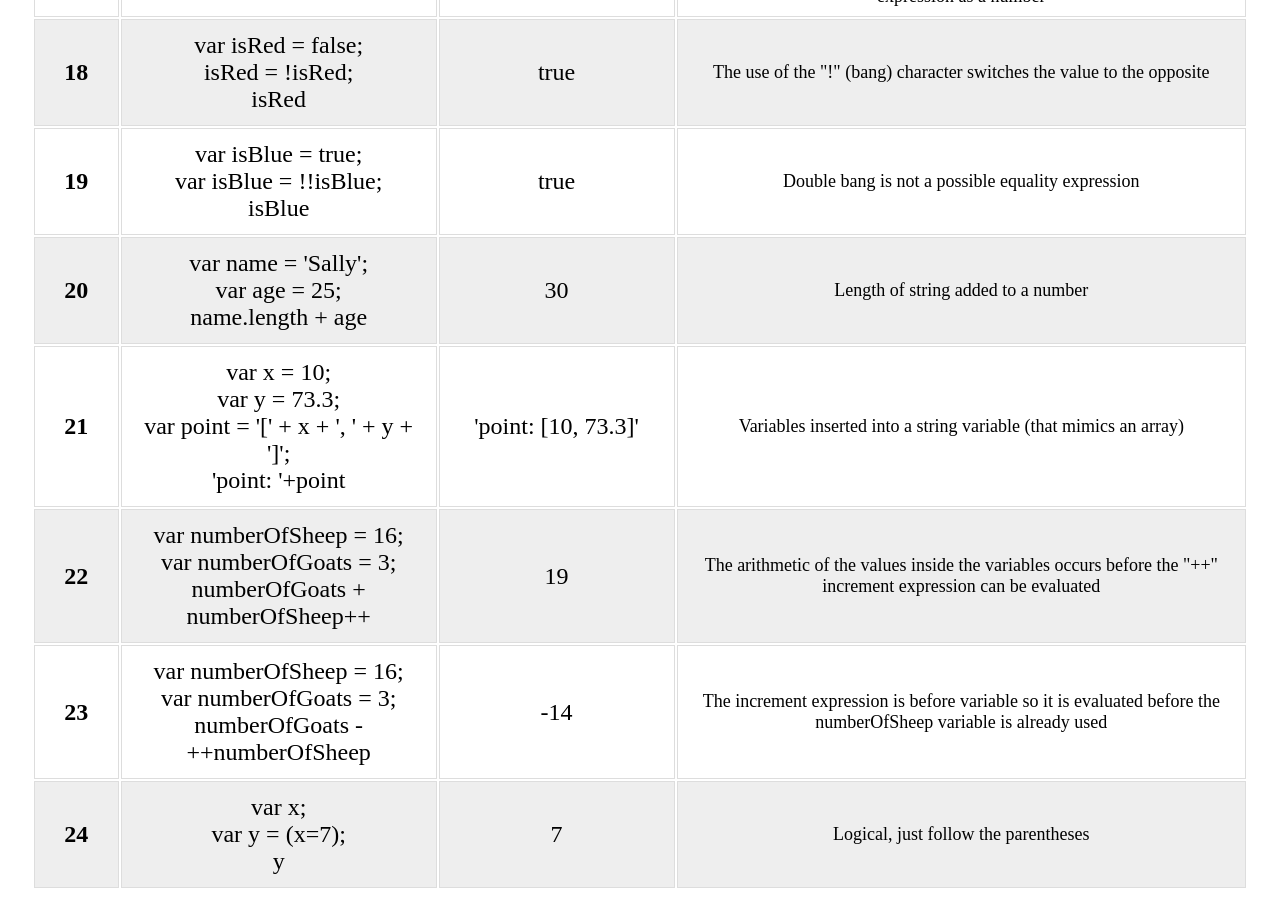
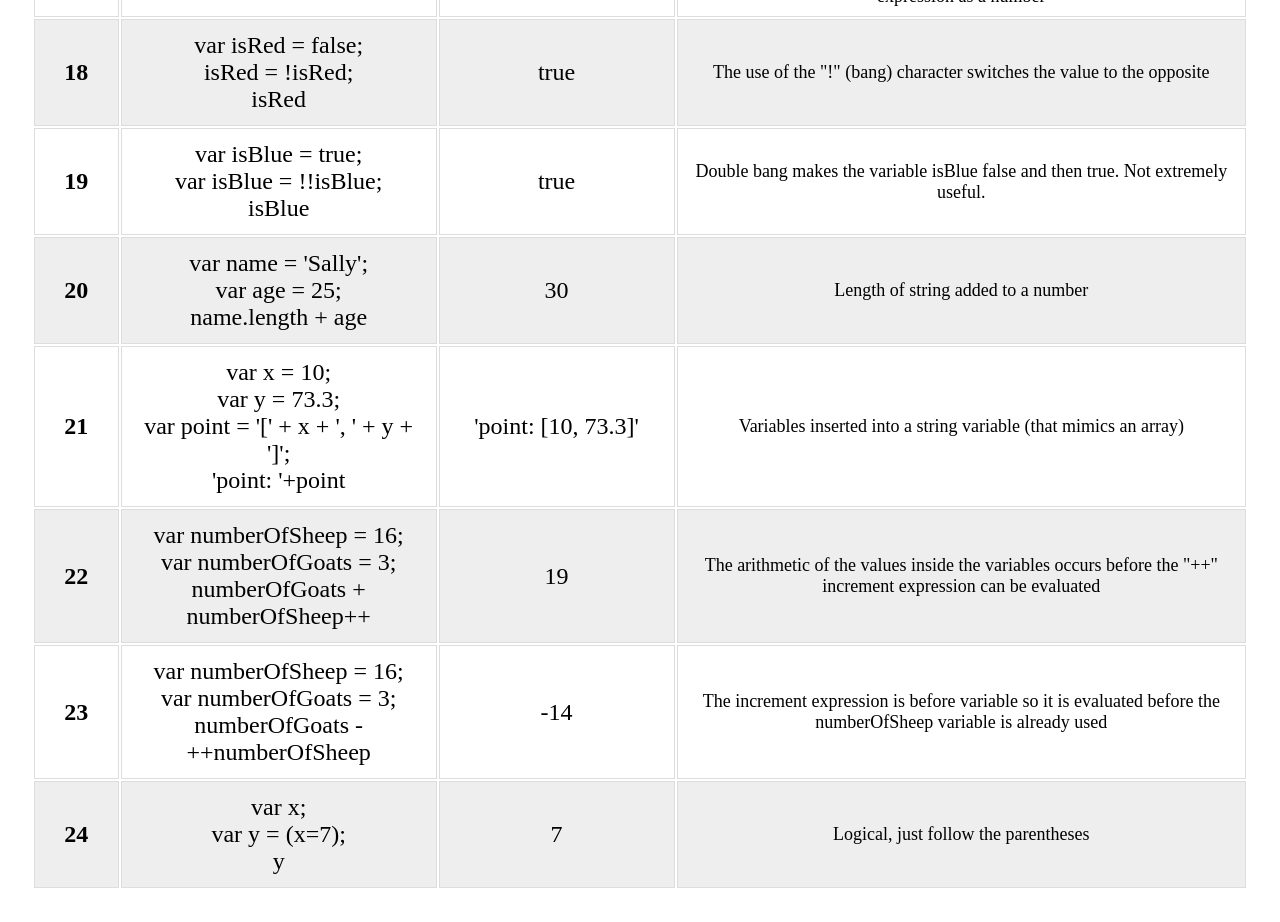
Before and after one commit to m2mathew/javascript-variables-worksheet, a website: page index.html in a window 1280 px wide. Shown: the part 1480-2402 px from the top of the page. Drawn offline with Linux system fonts and the light colour scheme.

Commit message:
Fixed a datapoint in the site content

```diff
--- a/index.html
+++ b/index.html
@@ -164,7 +164,7 @@
             <br>
             isBlue</td>
         <td>true</td>
-        <td>Double bang is not a possible equality expression</td>
+        <td>Double bang makes the variable isBlue false and then true. Not extremely useful.</td>
       </tr>
       <tr>
         <td>20</td>
```
